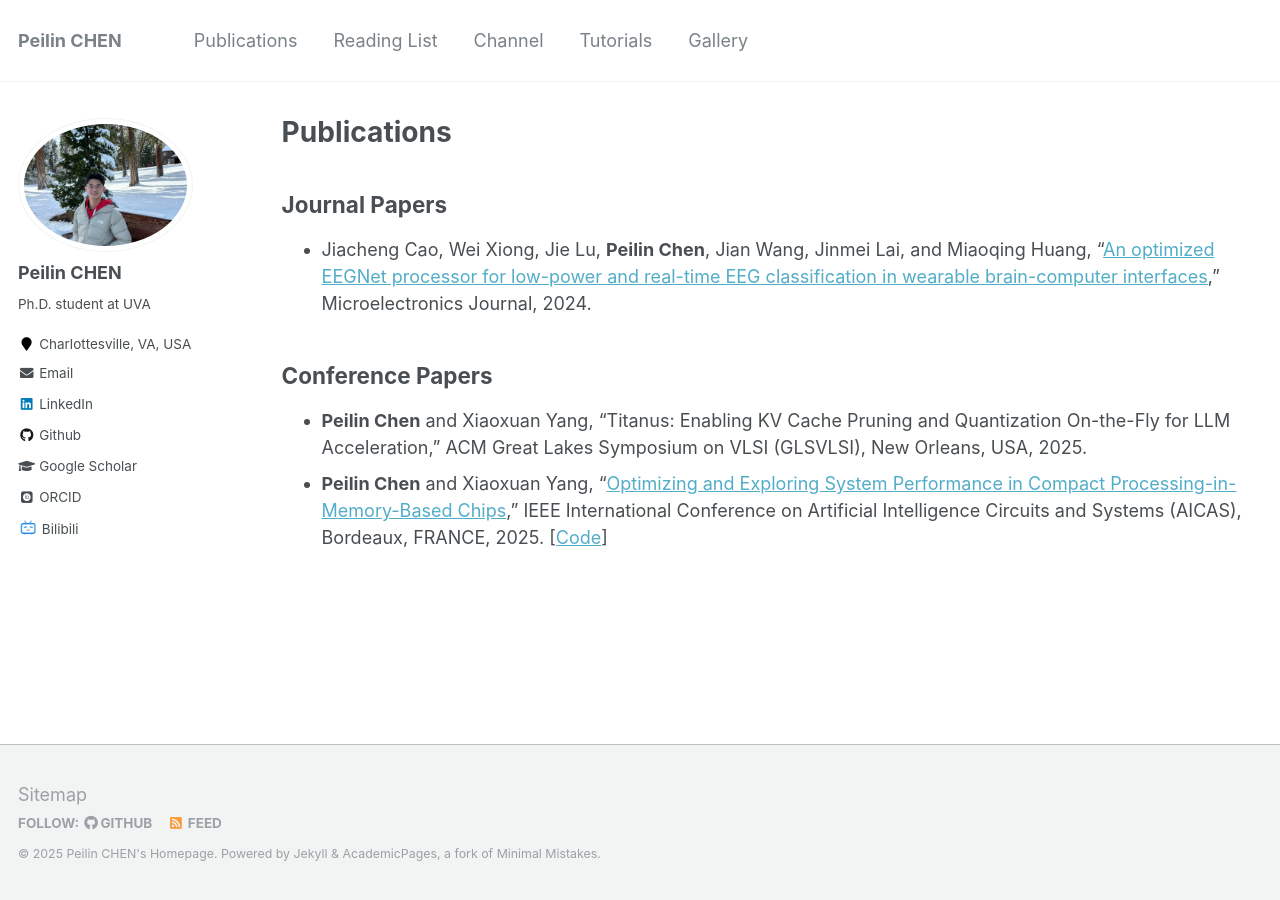
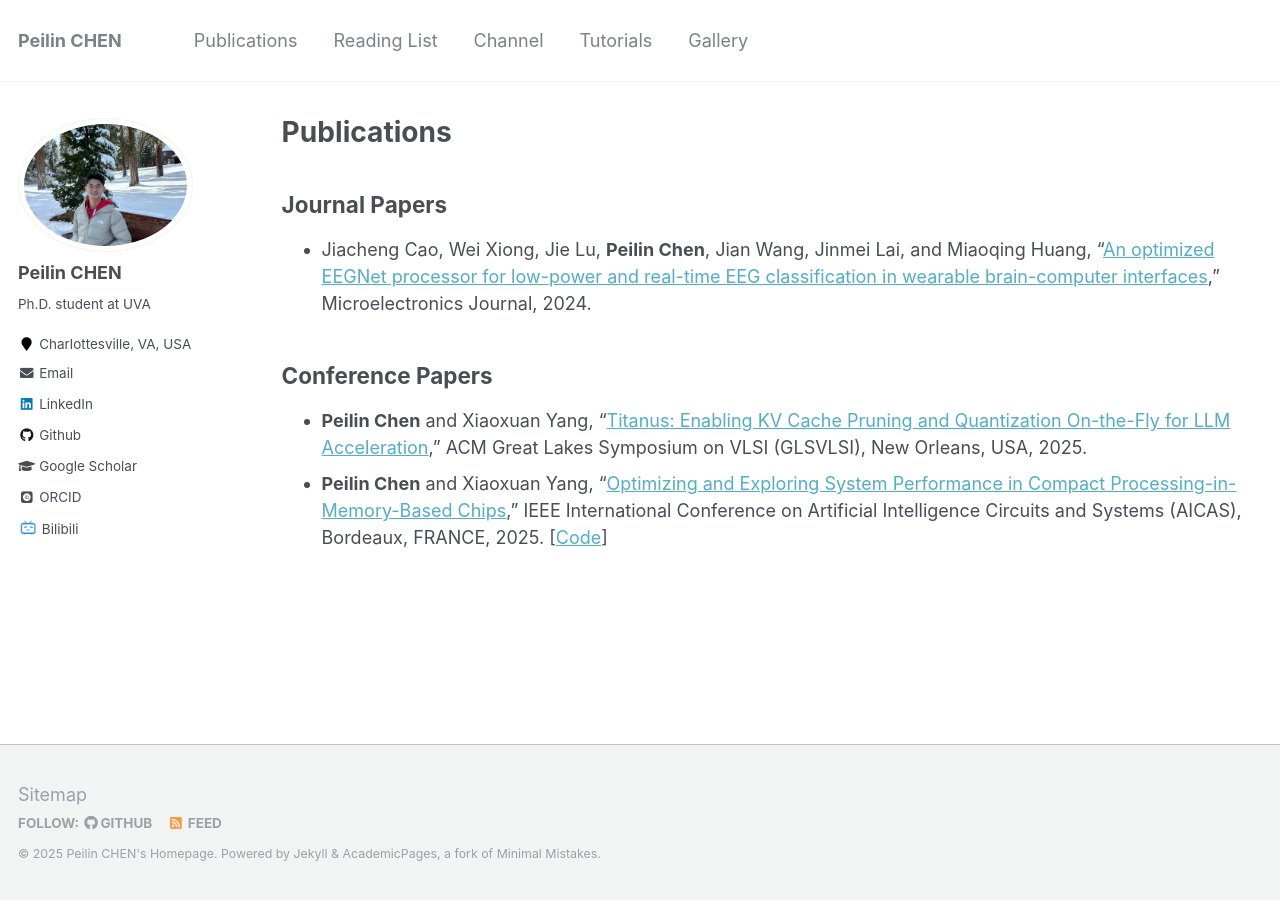
Before and after one commit to peilin-chen/peilin-chen.github.io, a Jekyll site: the page built from _pages/publications.md, in a window 1280 px wide. Built offline with Jekyll 4.4.1, drawn with Linux system fonts in a browser that asks for light colours; some web fonts are replaced; part of the change alters nothing that is shown.

```diff
--- a/_pages/publications.md
+++ b/_pages/publications.md
@@ -11,5 +11,5 @@ author_profile: true
 
 ## Conference Papers
 
-* **Peilin Chen** and Xiaoxuan Yang, "Titanus: Enabling KV Cache Pruning and Quantization On-the-Fly for LLM Acceleration," ACM Great Lakes Symposium on VLSI (GLSVLSI), New Orleans, USA, 2025.
+* **Peilin Chen** and Xiaoxuan Yang, "[Titanus: Enabling KV Cache Pruning and Quantization On-the-Fly for LLM Acceleration](https://arxiv.org/abs/2505.17787)," ACM Great Lakes Symposium on VLSI (GLSVLSI), New Orleans, USA, 2025.
 * **Peilin Chen** and Xiaoxuan Yang, "[Optimizing and Exploring System Performance in Compact Processing-in-Memory-Based Chips](https://arxiv.org/abs/2502.21259)," IEEE International Conference on Artificial Intelligence Circuits and Systems (AICAS), Bordeaux, FRANCE, 2025. [[Code](https://github.com/peilin-chen/Compact-PIM-based-Design)]
```
